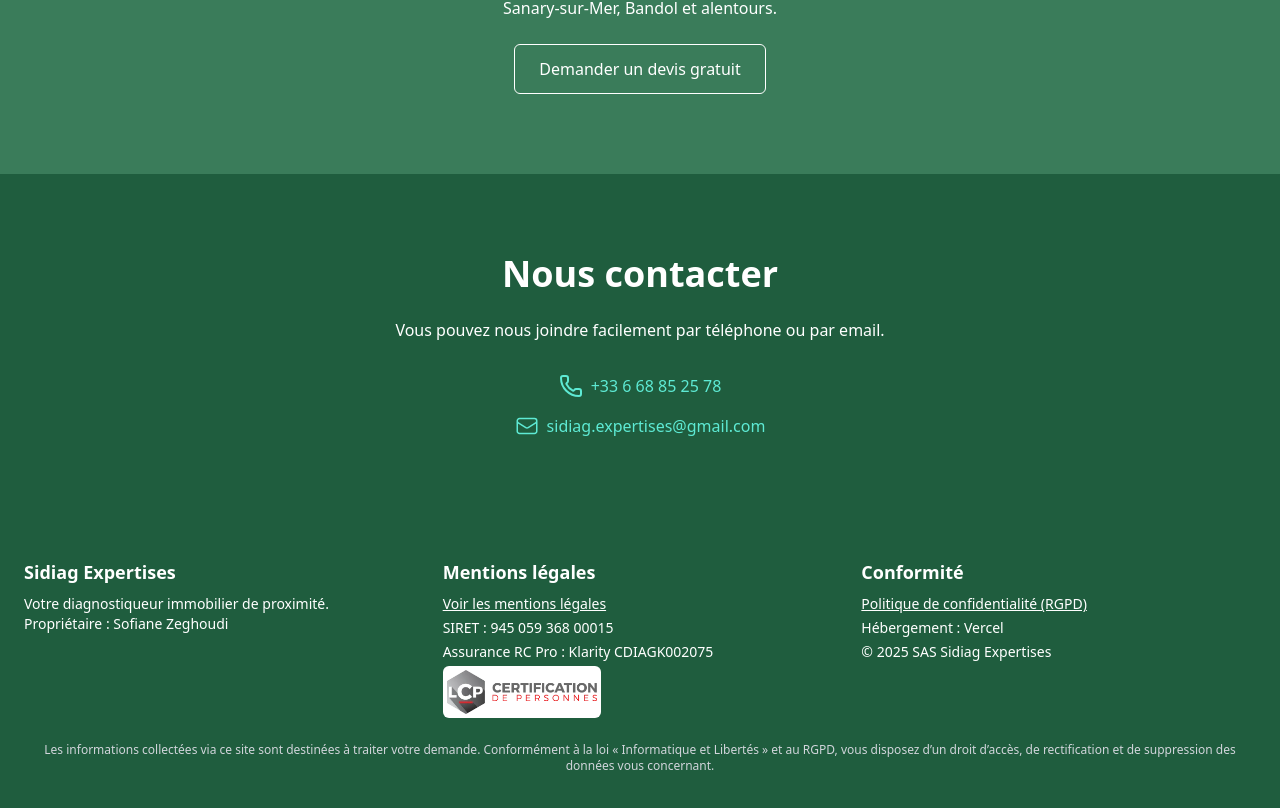
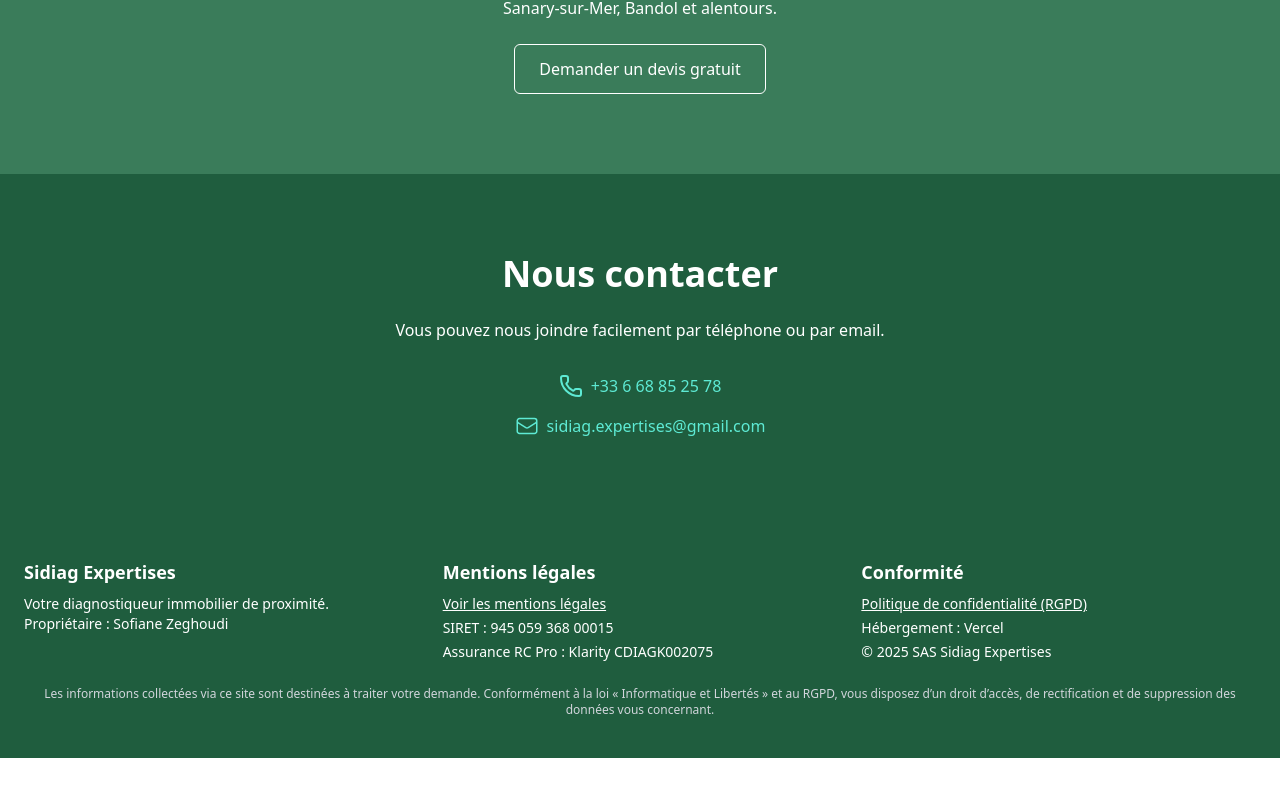
Before and after one commit to Adrien-Margarita/sidiag-expertises, a React (Vite) app: page / in a window 1280 px wide. Shown: the part 3722-4530 px from the top of the page. After the commit the page ends 4480 px from the top, so only its background shows below. Built offline with nearby package versions, Linux system fonts and the light colour scheme.

Commit message:
fix Footer supp logo

```diff
--- a/src/components/Footer.tsx
+++ b/src/components/Footer.tsx
@@ -21,7 +21,6 @@ export default function Footer() {
             </li>
             <li>SIRET : 945 059 368 00015</li>
             <li>Assurance RC Pro : Klarity CDIAGK002075</li>
-            <img src="/certification.webp" alt="certification LCP" className="w-[40%] bg-white p-1 rounded-md"/>
           </ul>
 
         </div>
```
Also changed, not shown: public/certification.webp (deleted).
